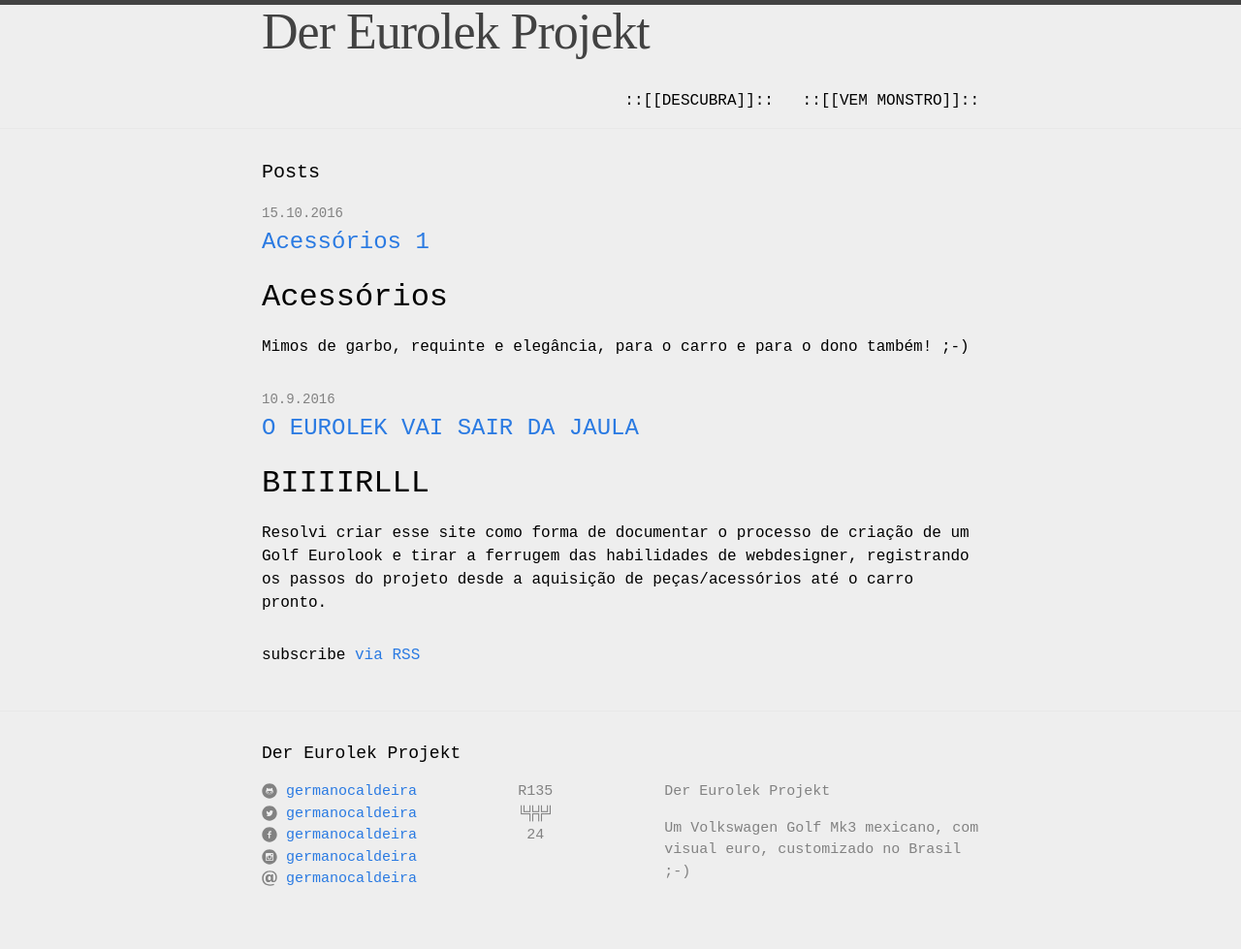
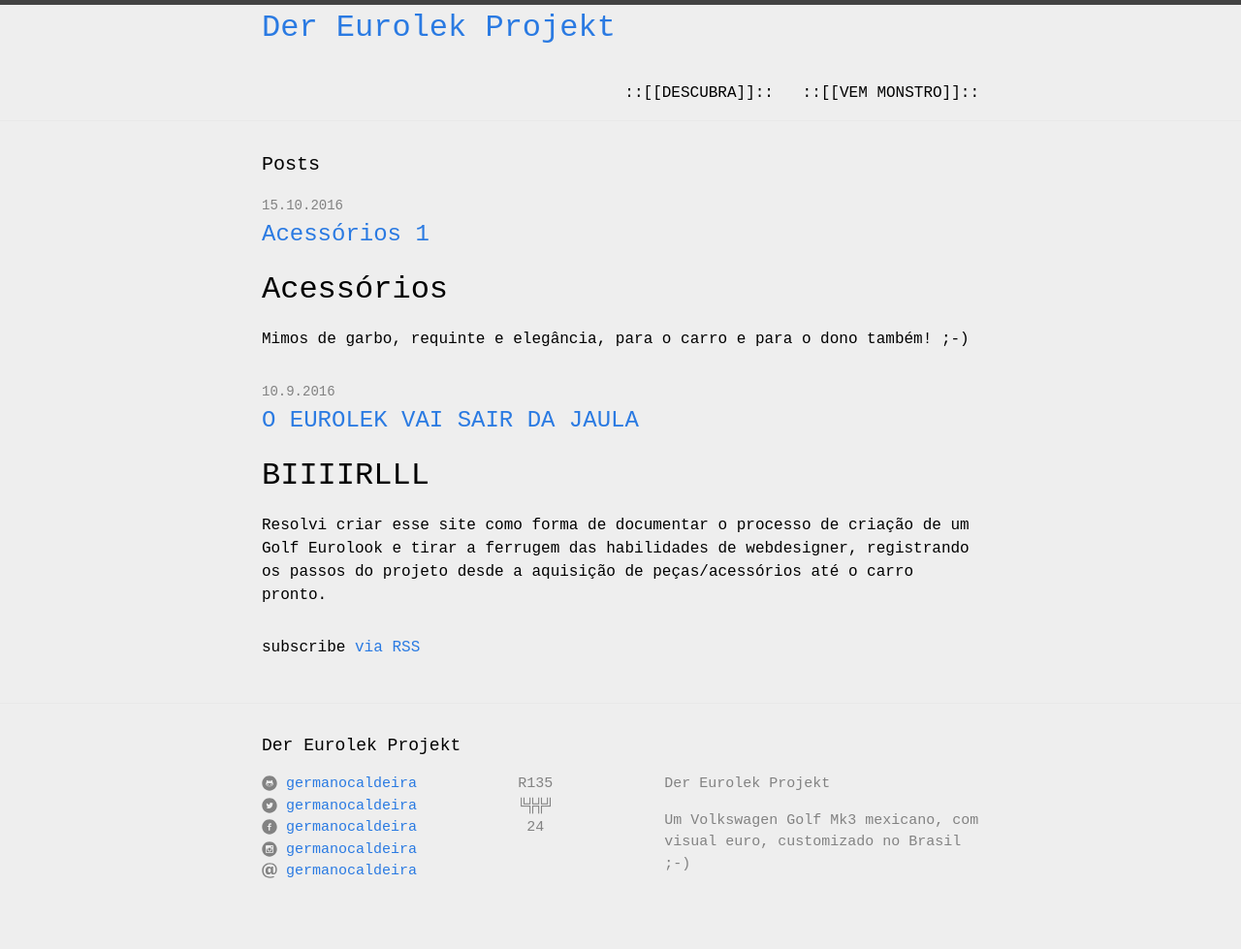
Before and after one commit to germanocaldeira/eurolek, a Jekyll site: the page built from index.html, in a window 1280 px wide. Shown: the whole page at 97% size. Built offline with Jekyll 4.4.1, drawn with Linux system fonts in a browser that asks for light colours; nearby versions of some CDN libraries; some web fonts are replaced; library files that are not in the unit come from our copies; comment, search, counter and statistics services are not loaded.

Commit message:
Update _layout.scss

```diff
--- a/_sass/_layout.scss
+++ b/_sass/_layout.scss
@@ -17,7 +17,7 @@
   src: url('VWT2.ttf');
 }
 
-.site-title {
+a .site-title {
 	font-size: 26px;
     font-weight: 300;
     line-height: 56px;
```
